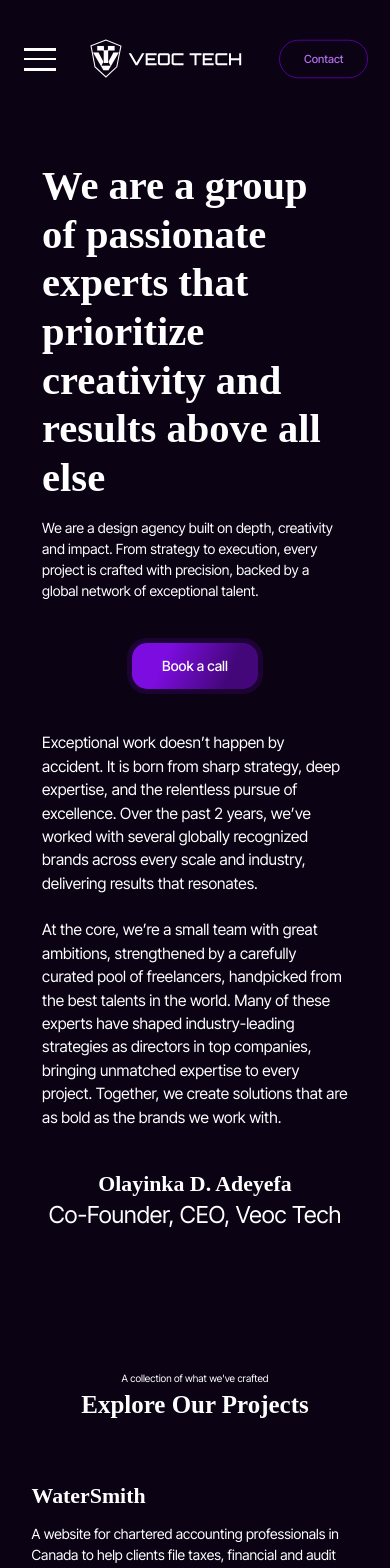
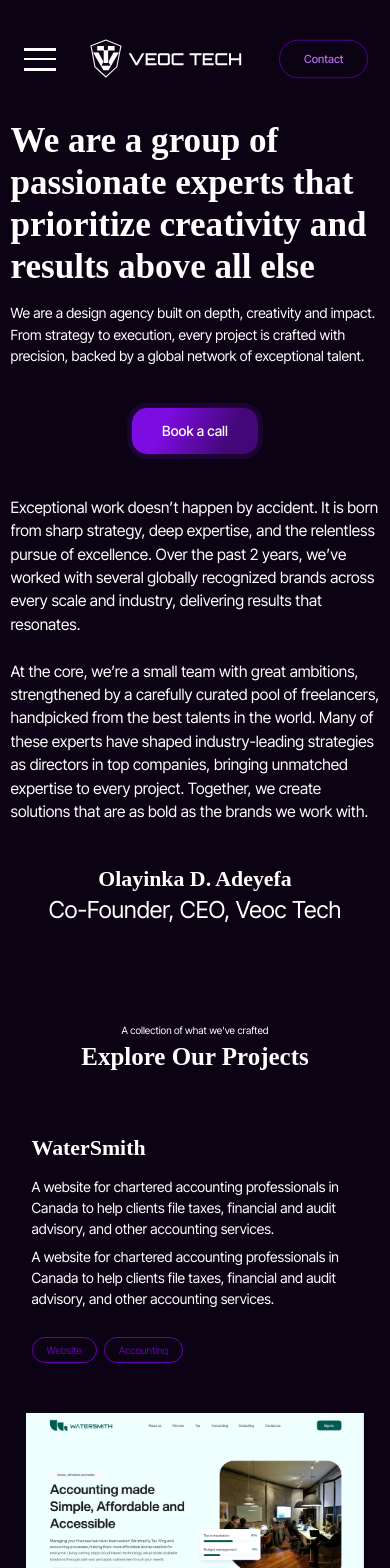
Before and after one commit to HoodieDan/veoc-tech, a React (Vite) app: page /about-us in a window 390 px wide. Shown: the top 1568 px of the page. Built offline with nearby package versions, Linux system fonts and the light colour scheme; a web font is replaced by a local one.

Commit message:
style: adjust font sizes in base.scss for better responsiveness and add transparent background in about.scss

```diff
--- a/src/assets/styles/base/base.scss
+++ b/src/assets/styles/base/base.scss
@@ -119,7 +119,7 @@
   }
 
   @include media('<small') {
-    font-size: calc($vw / 500px * 52px);
+    font-size: calc($vw / 500px * 45px);
   }
 }
 
@@ -134,7 +134,7 @@
   }
 
   @include media('<small') {
-    font-size: calc($vw / 500px * 48px);
+    font-size: calc($vw / 500px * 38px);
   }
 }
 
--- a/src/assets/styles/pages/about.scss
+++ b/src/assets/styles/pages/about.scss
@@ -67,6 +67,7 @@
                         left: 0;
                         width: 100%;
                         height: 100%;
+                        background: transparent;
                     }
                 }
             }
--- a/src/pages/About.tsx
+++ b/src/pages/About.tsx
@@ -10,7 +10,7 @@
     return (
         <div className="portfolio">
             <section className="hero">
-                <div className="container d-flex flex-column justify-content-center align-items-center p-5 text-lg-center text-md-center">
+                <div className="container d-flex flex-column justify-content-center align-items-center p-lg-5 text-lg-center text-md-center">
                     <h1>
                         We are a group of passionate experts that prioritize creativity and results above all else
                     </h1>
```
